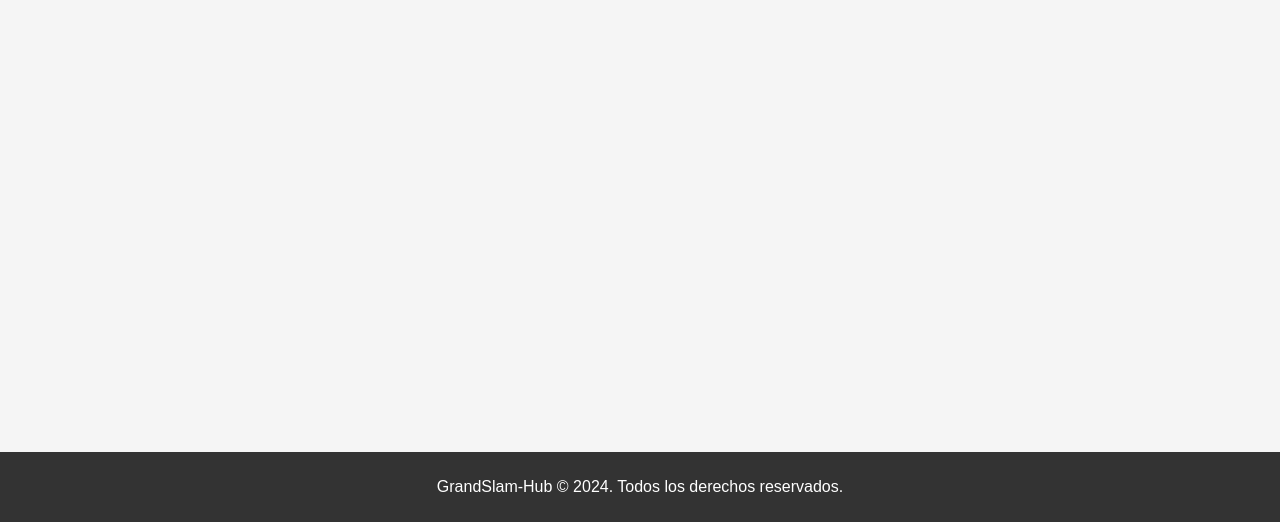
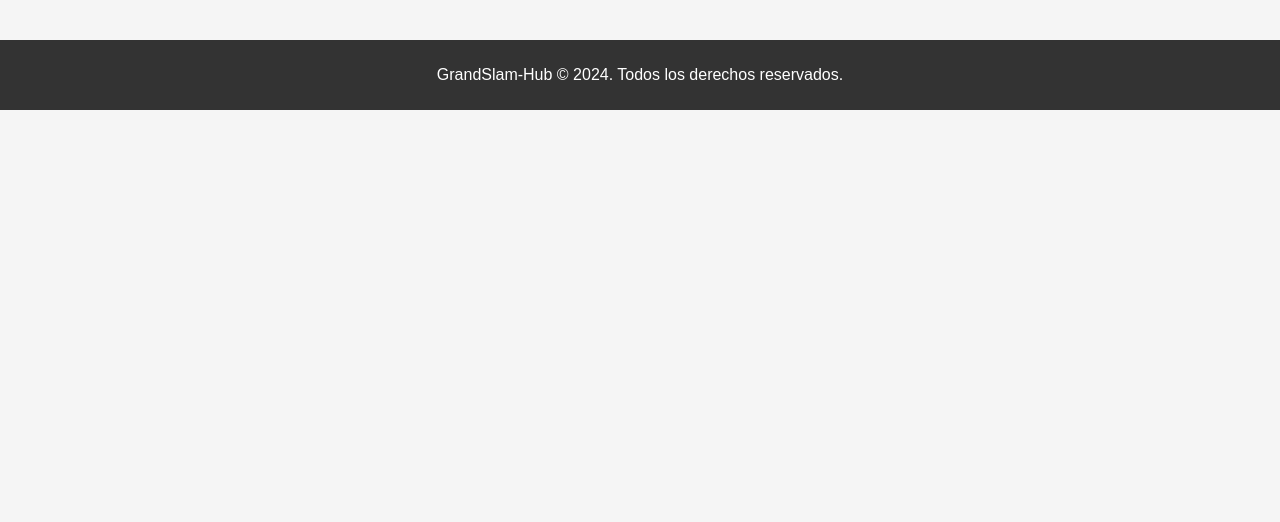
Before and after one commit to justosaenzv/TPFinal-justosaenzvaliente, a Flask app: page /torneos/ in a window 1280 px wide. Shown: the part 278-800 px from the top of the page. Run offline with Flask 3, Linux system fonts and the light colour scheme; data that the repository does not hold is empty.

Commit message:
Le pongo posicion relativa al footer en las listas para poder ver el ultimo registro y que no se superponga.

```diff
--- a/static/css/listas.css
+++ b/static/css/listas.css
@@ -1,4 +1,3 @@
-/* General Styles */
 body {
     font-family: 'Arial', sans-serif;
     background-color: #f5f5f5;
@@ -17,7 +16,6 @@ h1, h2, h3 {
     color: #333;
 }
 
-/* Header Styles */
 header {
     background-color: #4CAF50;
     color: white;
@@ -43,7 +41,6 @@ nav a:hover {
     color: black;
 }
 
-/* Table Styles */
 table {
     width: 100%;
     border-collapse: collapse;
@@ -64,7 +61,6 @@ th {
     color: white;
 }
 
-/* Footer Styles */
 footer {
     background-color: #333;
     color: white;
@@ -73,9 +69,9 @@ footer {
     position: fixed;
     width: 100%;
     bottom: 0;
+    position: relative;
 }
 
-/* Button Styles */
 .btn {
     display: inline-block;
     padding: 10px 20px;
```
